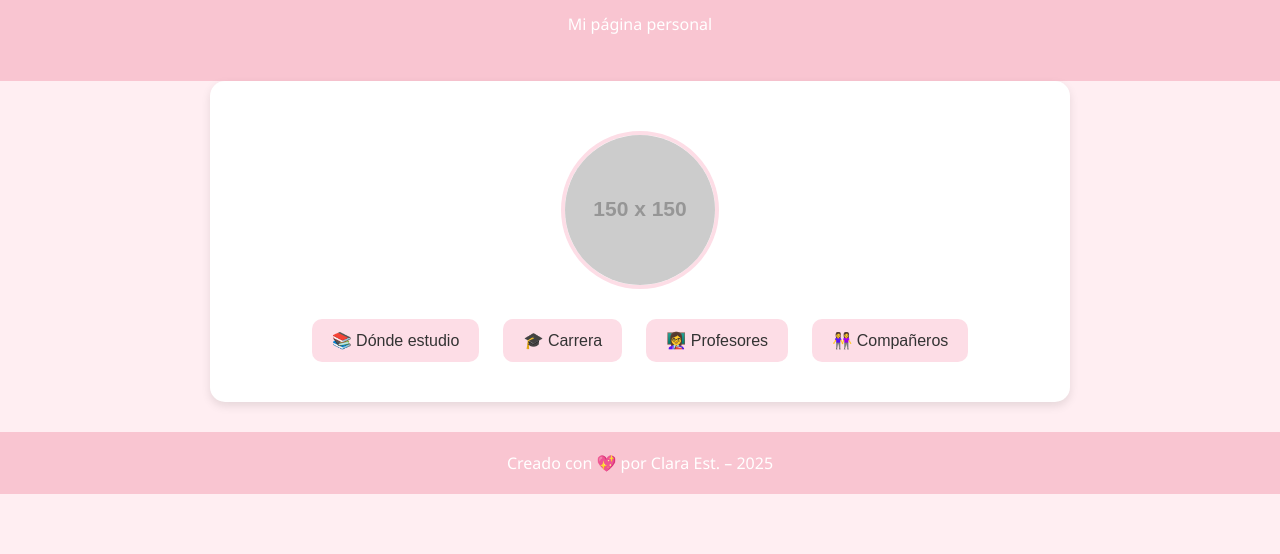
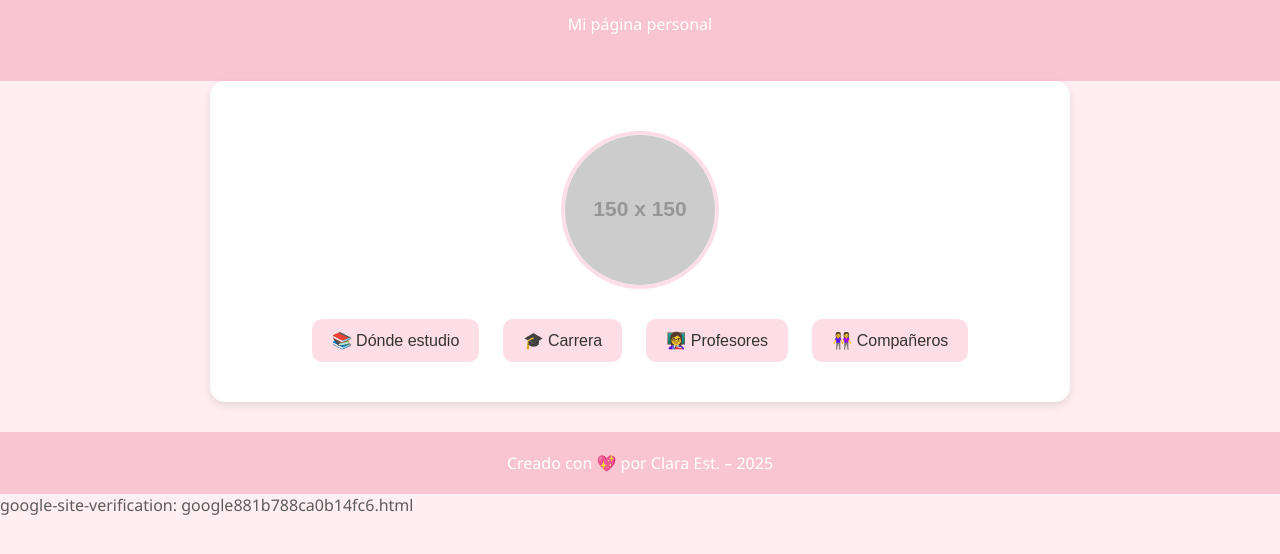
Before and after one commit to olgaclaraestofaneroyanapa/olgaclaraestofanero-yanapa, a plain HTML site: page index.html in a window 1280 px wide. Shown: the part 88-642 px from the top of the page. Drawn offline with Linux system fonts and the light colour scheme; placeholder pictures from the web are drawn by us.

Commit message:
Update index.html

```diff
--- a/index.html
+++ b/index.html
@@ -135,6 +135,6 @@
             document.getElementById(id).style.display = 'block';
         }
     </script>
-
+google-site-verification: google881b788ca0b14fc6.html
 </body>
 </html>
```
